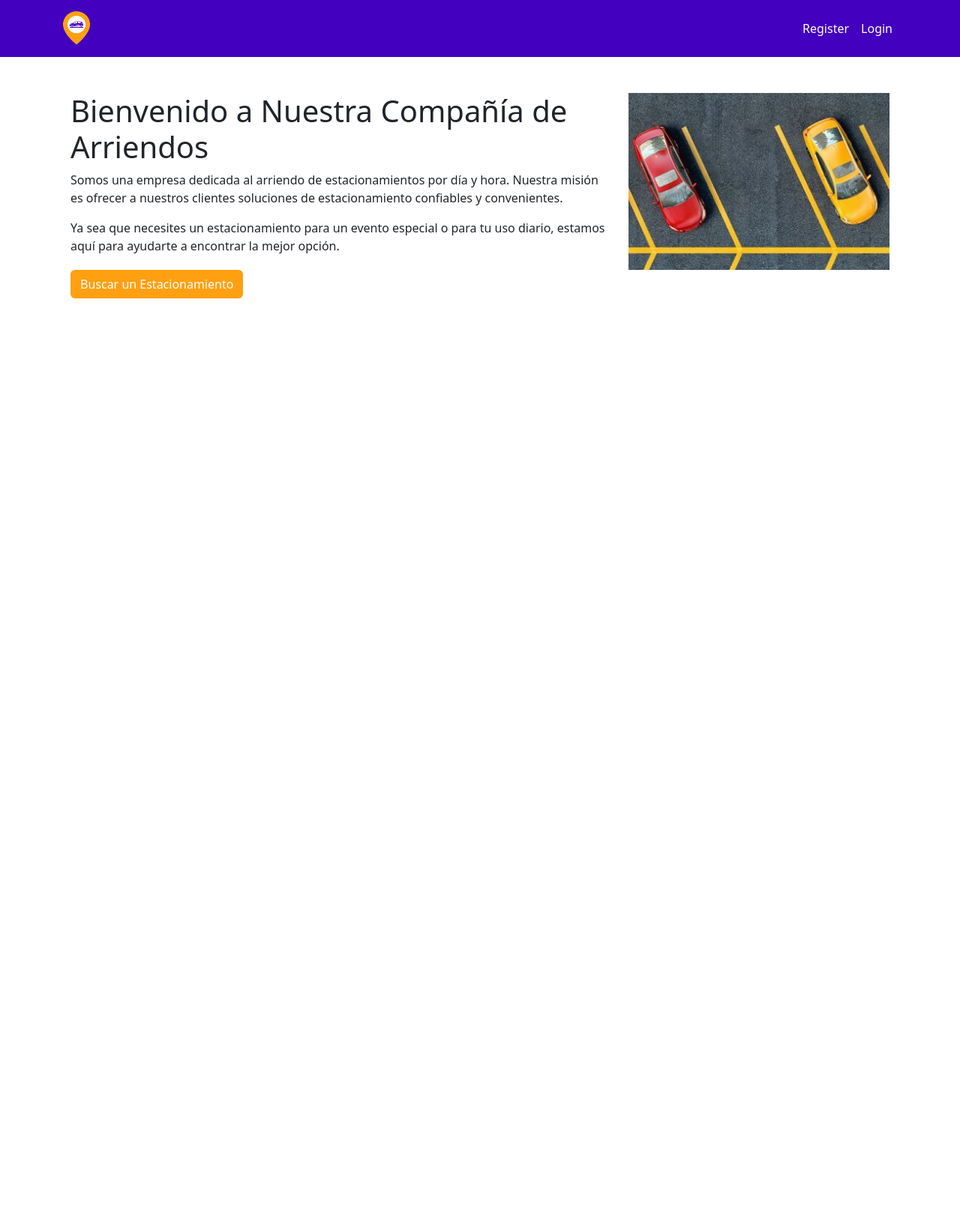
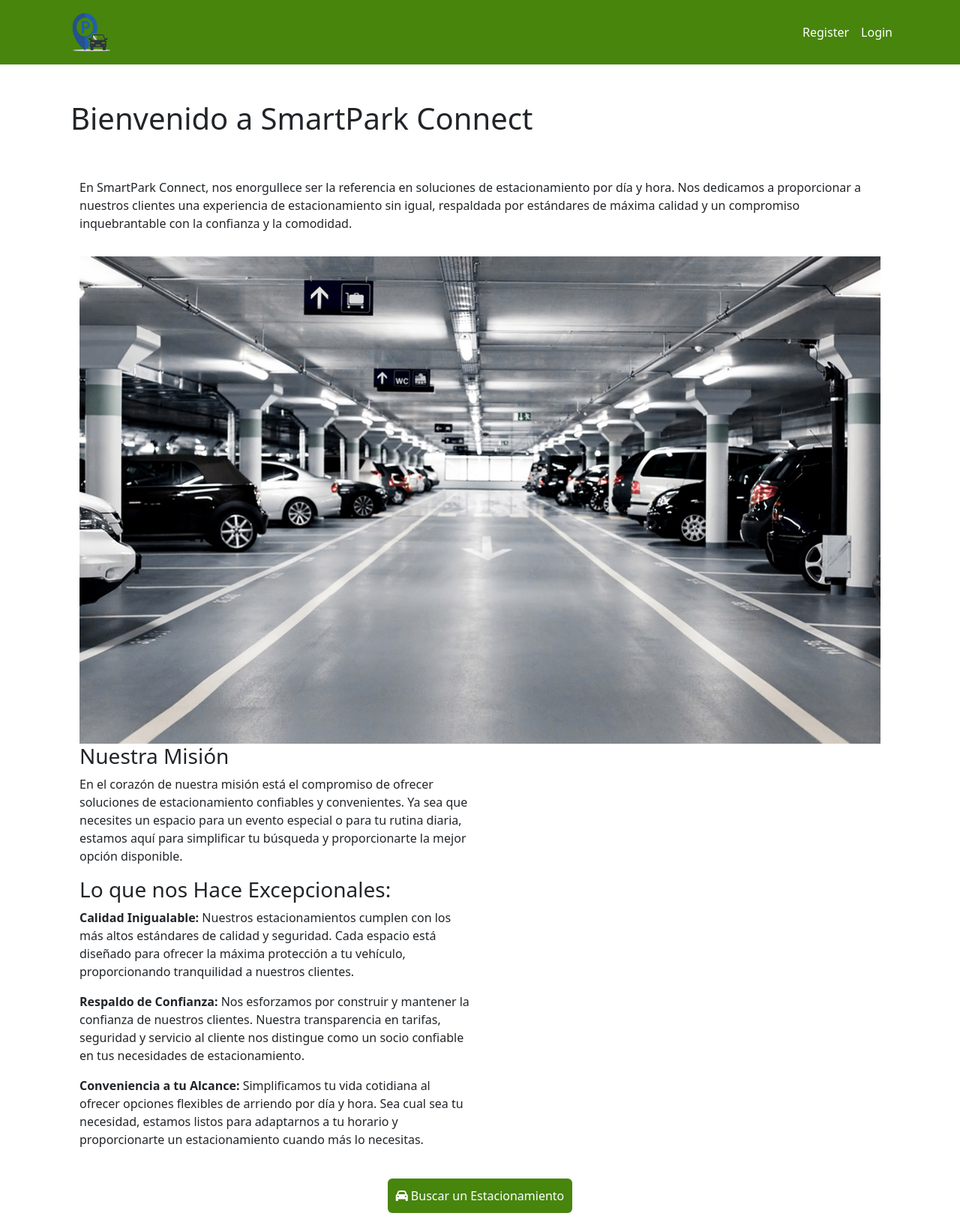
Before and after one commit to sebastiandmv2/EstacionamientoApp, a Django app: page / in a window 1280 px wide. Shown: the whole page at 75% size. Before the commit the page ends 398 px from the top, so only its background shows below. Run offline with Django 3.2, Linux system fonts and the light colour scheme; some libraries are stand-ins or nearby versions.

Commit message:
update:html y css update

```diff
--- a/app/static/custom.css
+++ b/app/static/custom.css
@@ -1,5 +1,5 @@
 .navbar {
-    background-color: #4300BE;
+    background-color: rgb(71, 133, 13);
   }
   .navbar-brand {
     display: flex;
--- a/app/templates/accounts/index.html
+++ b/app/templates/accounts/index.html
@@ -6,29 +6,69 @@
     <div class="container mt-5">
         <div class="row">
             <div class="col-md-8">
-                <h1>Bienvenido a Nuestra Compañía de Arriendos</h1>
+                <h1>Bienvenido a SmartPark Connect</h1>
+            </div>
+        </div>
+
+
+
+    <div class="container mt-5">
+        <div class="row">
+            <div class="col-md-12">
                 <p>
-                    Somos una empresa dedicada al arriendo de estacionamientos por día y hora. Nuestra misión es ofrecer a nuestros clientes soluciones de estacionamiento confiables y convenientes.
-                </p>
-                <p>
-                    Ya sea que necesites un estacionamiento para un evento especial o para tu uso diario, estamos aquí para ayudarte a encontrar la mejor opción.
+                En SmartPark Connect, nos enorgullece ser la referencia en soluciones de estacionamiento por día y hora. Nos dedicamos a proporcionar a nuestros clientes una experiencia de estacionamiento sin igual, respaldada por estándares de máxima calidad y un compromiso inquebrantable con la confianza y la comodidad.
                 </p>
             </div>
-            <div class="col-md-4">
-                <img src="{% static 'img/arriendos.jpeg' %}" alt="Imagen de la Compañía" class="img-fluid">
+            <p>
+
+            </p>
+            <div class="col-md-12">
+                <img src="{% static 'img/arriendos.jpg' %}" alt="Imagen de la Compañía" class="img-fluid">
+            </div>
+
+    <div class="container mt-8">
+        <div class="row">
+            <div class="col-md-6">
+                <h3>Nuestra Misión</h3>
+                En el corazón de nuestra misión está el compromiso de ofrecer soluciones de estacionamiento confiables y convenientes. Ya sea que necesites un espacio para un evento especial o para tu rutina diaria, estamos aquí para simplificar tu búsqueda y proporcionarte la mejor opción disponible.
+            </div>
+            <p>
+
+            </p>
+            <div class="col-md-6">
+                <h3>Lo que nos Hace Excepcionales: </h3>
+                <strong>Calidad Inigualable:</strong> Nuestros estacionamientos cumplen con los más altos estándares de calidad y seguridad. Cada espacio está diseñado para ofrecer la máxima protección a tu vehículo, proporcionando tranquilidad a nuestros clientes.
+                </p>
+                <strong>Respaldo de Confianza:</strong> Nos esforzamos por construir y mantener la confianza de nuestros clientes. Nuestra transparencia en tarifas, seguridad y servicio al cliente nos distingue como un socio confiable en tus necesidades de estacionamiento.
+                </p>
+                <strong>Conveniencia a tu Alcance:</strong> Simplificamos tu vida cotidiana al ofrecer opciones flexibles de arriendo por día y hora. Sea cual sea tu necesidad, estamos listos para adaptarnos a tu horario y proporcionarte un estacionamiento cuando más lo necesitas.
+                </p>
             </div>
         </div>
-        <form method="post" action="{% url 'buscar' %}">
+    </div>
+
+
+
+
+
+
+        <form method="post" action="{% url 'buscar' %}" class="text-center mt-4">
             {% csrf_token %}
             {% if user.is_authenticated %}
-            {% if user.is_owner %}
-                <a href="" class="btn">Registrar Estacionamiento</a>
+                {% if user.is_owner %}
+                    <a href="" class="btn">Registrar Estacionamiento</a>
+                {% else %}
+                    <a href="{% url 'buscar' %}" class="btn" style="background-color: rgb(71, 133, 13); color: #ffffff; padding: 10px; display: inline-block; text-decoration: none; transition: background-color 0.2s;"
+                    onmouseover="this.style.backgroundColor='red'" onmouseout="this.style.backgroundColor='rgb(71, 133, 13)'">
+                        <i class="fas fa-car"></i> Buscar un Estacionamiento
+                    </a>
+                {% endif %}
             {% else %}
-                <a href="{% url 'buscar' %}" class="btn">Buscar un Estacionamiento</a>
+                <a href="{% url 'buscar' %}" class="btn" style="background-color: rgb(71, 133, 13); color: #ffffff; padding: 10px; display: inline-block; text-decoration: none; transition: background-color 0.2s;"
+                onmouseover="this.style.backgroundColor='red'" onmouseout="this.style.backgroundColor='rgb(71, 133, 13)'">
+                    <i class="fas fa-car"></i> Buscar un Estacionamiento
+                </a>
             {% endif %}
-        {% else %}
-            <a href="{% url 'buscar' %}" class="btn">Buscar un Estacionamiento</a>
-        {% endif %}
         </form>
-    </div>
+
 {% endblock %}
--- a/app/templates/estacionamiento/base.html
+++ b/app/templates/estacionamiento/base.html
@@ -18,7 +18,7 @@
     <nav class="navbar navbar-expand-lg">
         <div class="container">
             <a class="navbar-brand" href="{% url 'index' %}">
-                <img src="{% static 'img/Logo.png' %}" alt="Logo" width="40" height="50" class="d-inline-block align-text-top">
+                <img src="{% static 'img/Logo.png' %}" alt="Logo" width="80" height="60" class="d-inline-block align-text-top">
                 {% if user.is_authenticated %}
                     <span style="color: white;">Hola {{ user.nombre}} {{ user.apellido }}</span>
                 {% endif %}
--- a/app/templates/estacionamiento/buscar.html
+++ b/app/templates/estacionamiento/buscar.html
@@ -47,8 +47,12 @@
                 </div>
             </div>
         </div>
-        <button type="submit" class="btn transition" style="margin-top: 20px; float: right;">Buscar</button>
 
+
+        <button type="submit" class="btn transition" style="margin-top: 20px; float: right; background-color: rgb(71, 133, 13); color: #ffffff; transition: background-color 0.2s;"
+                onmouseover="this.style.backgroundColor='red'" onmouseout="this.style.backgroundColor='rgb(71, 133, 13)'">
+            <i class="fas fa-car"></i> Buscar
+        </button>
 
     </form>
 </div>
```
Also changed, not shown: app/templates/accounts/cliente_register.html (+8 -3 lines), app/templates/accounts/dueno_register.html (+6 -2 lines), app/templates/accounts/login.html (+6 -3 lines), app/templates/accounts/register.html (+31 -4 lines), app/migrations/0015_alter_vehiculo_patente.py (added), app/static/img/Parkin.jpg (added), app/static/img/arriendos.jpeg (deleted), app/static/img/arriendos.jpg (added), app/static/img/logo.png.
